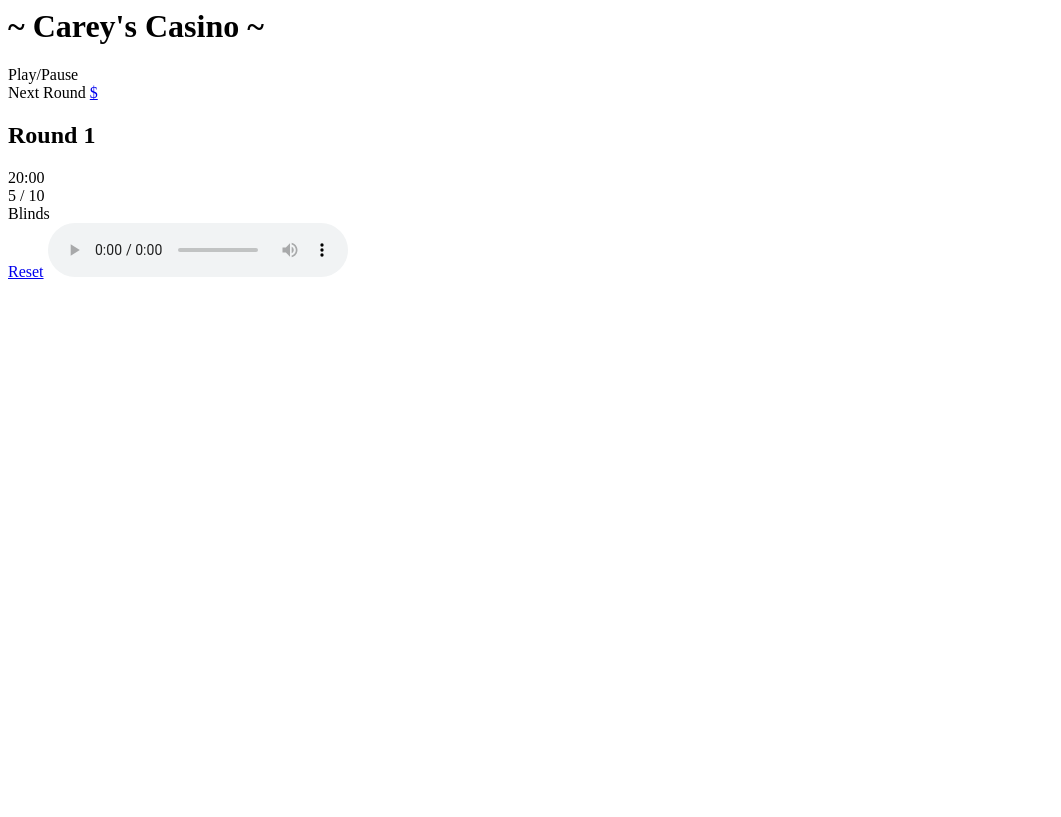
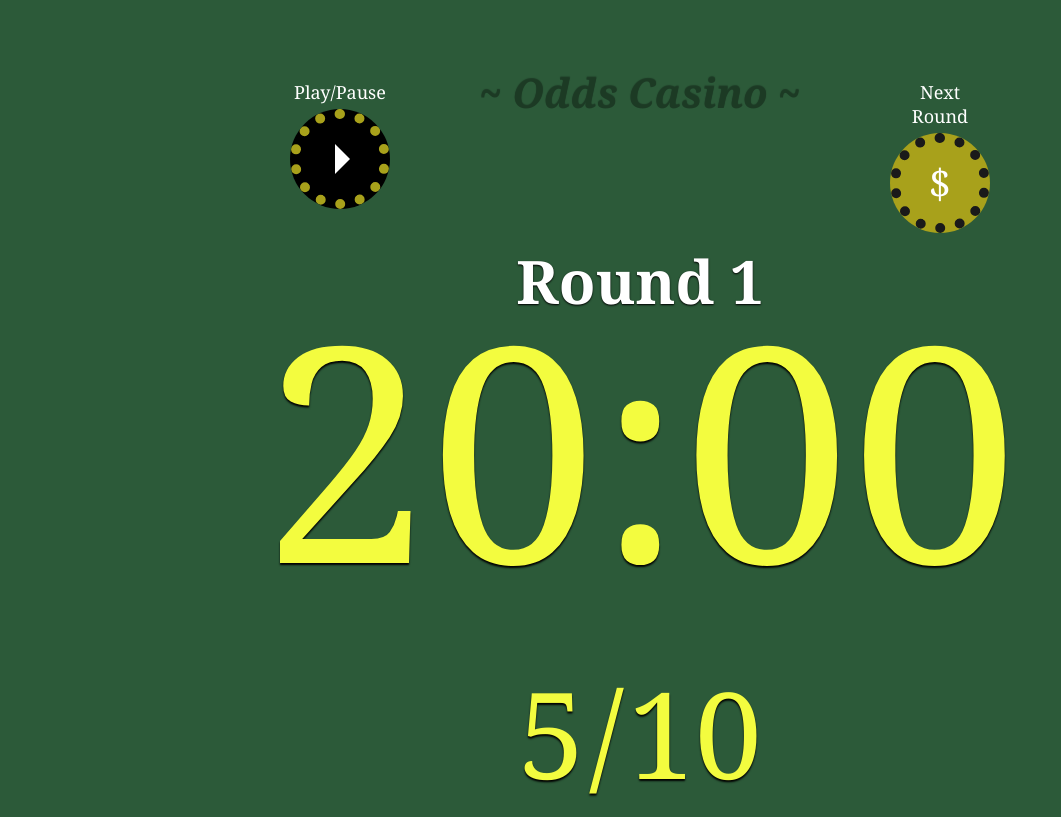
Before and after one commit to frkyscience/Poker-solver, a plain HTML site: page index.html in a window 1280 px wide. Shown: the top 817 px of the page, without its empty margins (0-1061 px from the left). Drawn offline with Linux system fonts and the light colour scheme.

Commit message:
basic clock layout v2

```diff
--- /dev/null
+++ b/index.css
@@ -0,0 +1,186 @@
+body {
+    background: #2c5a39;
+}
+
+#poker_clock h1 {
+    color: #000;
+    font-family: georgia;
+    font-size: 40px;
+    font-style: italic;
+    padding-top: 30px;
+    opacity: 0.35;
+    text-align: center;
+    text-shadow: rgba(0, 0, 0, 1) 0px -1px 1px;
+}
+
+#poker_play_pause,
+#poker_next_round {
+    left: 50%;
+    position: absolute;
+    text-align: center;
+    top: 80px;
+    width: 100px;
+}
+
+#poker_play_pause span,
+#poker_next_round span {
+    color: #fff;
+    display: block;
+    font-family: georgia;
+    font-size: 18px;
+    margin-bottom: 5px;
+}
+
+#poker_play_pause a,
+#poker_next_round a {
+    color: #fff;
+    display: block;
+    font-family: georgia;
+    font-size: 40px;
+    height: 80px;
+    line-height: 80px;
+    text-decoration: none;
+    width: 80px;
+}
+
+#poker_play_pause {
+    margin-left: -350px;
+}
+
+#poker_play_pause a {
+    background: #000000;
+    border: 10px dotted #a8a11b;
+    border-radius: 50px;
+}
+
+#poker_play_pause .play span {
+    border-color: transparent transparent transparent white;
+    border-style: solid;
+    border-width: 15px;
+    display: block;
+    height: 0px;
+    left: 50%;
+    margin-left: -5px;
+    margin-top: -15px;
+    position: relative;
+    top: 50%;
+    width: 0px;
+}
+
+#poker_play_pause .pause {
+    -ms-transform: rotate(90deg);
+    -moz-transform: rotate(90deg);
+    -webkit-transform: rotate(90deg);
+    -o-transform: rotate(90deg);
+    transform: rotate(90deg);
+}
+
+#poker_play_pause .pause span:before {
+    content: "=";
+    font-size: 50px;
+    position: relative;
+    bottom: 2px;
+}
+
+#poker_next_round {
+    margin-left: 250px;
+}
+
+#poker_next_round a {
+    background: #a8a11b;
+    border: 10px dotted #1a1a1a;
+    border-radius: 50px;
+}
+
+h2 {
+    color: #fff;
+    font-family: georgia;
+    font-size: 60px;
+    margin-bottom: 0;
+    margin-top: 120px;
+    text-align: center;
+    text-shadow: rgba(0, 0, 0, 1) 0px 1px 2px;
+}
+
+.clock {
+    color: #f3fc3f;
+    font-family: georgia;
+    font-size: 300px;
+    margin-top: -80px;
+    text-align: center;
+    text-shadow: rgba(0, 0, 0, 1) 0px 2px 2px;
+}
+
+#poker_blinds {
+    text-align: center;
+}
+
+.blinds {
+    text-align: center;
+}
+
+.blinds span {
+    color: #f3fc3f;
+    font-family: georgia;
+    font-size: 120px;
+    text-shadow: rgba(0, 0, 0, 1) 0px 2px 2px;
+}
+
+#poker_blinds>span {
+    color: #fff;
+    display: block;
+    font-family: georgia;
+    font-size: 30px;
+    margin-top: 10px;
+    text-shadow: rgba(0, 0, 0, 1) 0px 1px 2px;
+}
+
+.settings,
+.reset {
+    color: #fff;
+    display: block;
+    font-family: georgia;
+    font-size: 30px;
+    height: 40px;
+    margin: 20px;
+    opacity: 0.35;
+    text-shadow: rgba(0, 0, 0, 1) 0px -1px 1px;
+    text-decoration: none;
+    -webkit-transition: opacity 0.3s ease;
+    -moz-transition: opacity 0.3s ease;
+    -o-transition: opacity 0.3s ease;
+    transition: opacity 0.3s ease;
+}
+
+.settings:hover,
+.reset:hover {
+    opacity: 1;
+}
+
+.settings {
+    float: left;
+}
+
+.reset {
+    float: right;
+}
+
+audio {
+    display: none;
+}
+
+/* clearfix */
+.clearfix {
+    zoom: 1;
+}
+
+.clearfix:before,
+.clearfix:after {
+    display: table;
+    line-height: 0;
+    content: "";
+}
+
+.clearfix:after {
+    clear: both;
+}
--- a/index.html
+++ b/index.html
@@ -1,5 +1,17 @@
+<!DOCTYPE html>
+<html lang="en">
+
+<head>
+    <meta charset="UTF-8">
+    <meta name="viewport" content="width=device-width, initial-scale=1.0">
+    <title>Poker Clock</title>
+    <link rel="stylesheet" href="index.css">
+</head>
+
+<body>
+
     <div id="poker_clock" class="clearfix">
-    <h1>~ Carey's Casino ~</h1>
+        <h1>~ Odds Casino ~</h1>
 
         <div id="poker_play_pause">
             <span>Play/Pause</span>
@@ -32,3 +44,7 @@
             Your browser does not support the audio element.
         </audio>
     </div>
+
+</body>
+
+</html>
```
Lines whose indentation alone changed are shown as unchanged.
